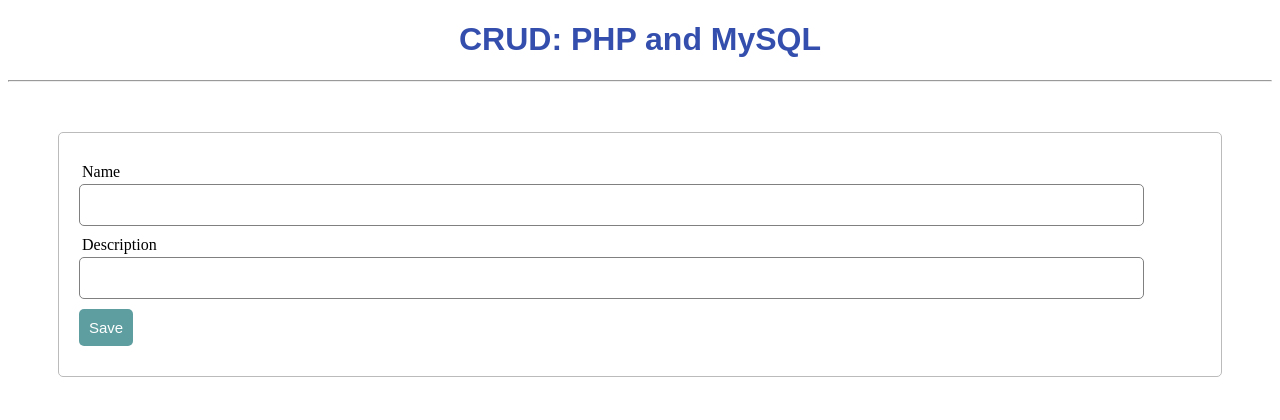
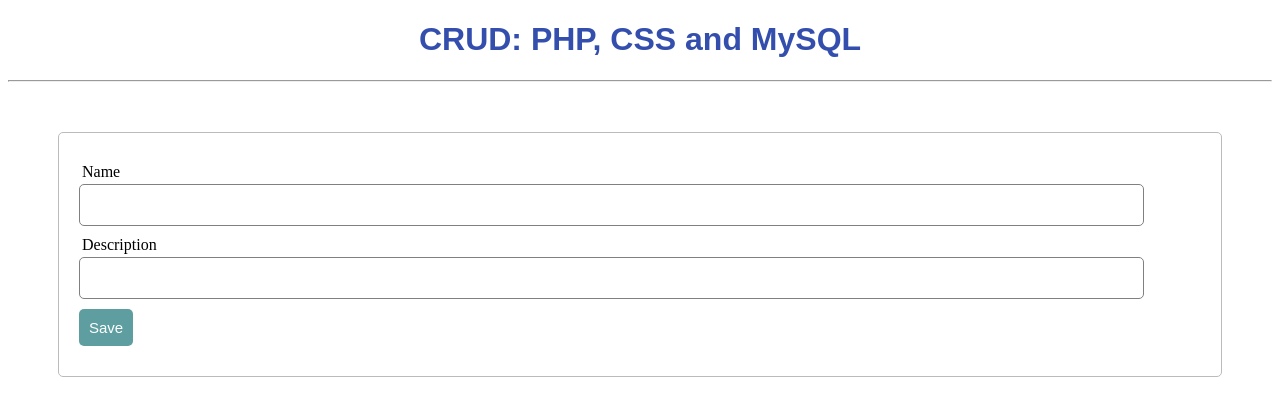
Before and after one commit to RondineleG/PhpCrud, a PHP site: page / in a window 1280 px wide. Shown: the top 420 px of the page. Run offline with PHP 8.4, Linux system fonts and the light colour scheme; data that the repository does not hold is empty.

Commit message:
update title

```diff
--- a/index.php
+++ b/index.php
@@ -21,7 +21,7 @@ include('server.php');
 
     <?php $results = mysqli_query($db, "SELECT * FROM phpcrud.developer"); ?>
     <div class="title">
-        <h1>CRUD: PHP and MySQL </h1>
+        <h1>CRUD: PHP, CSS and MySQL </h1>
         <hr>
     </div>
     <form method="post" action="server.php">
```
